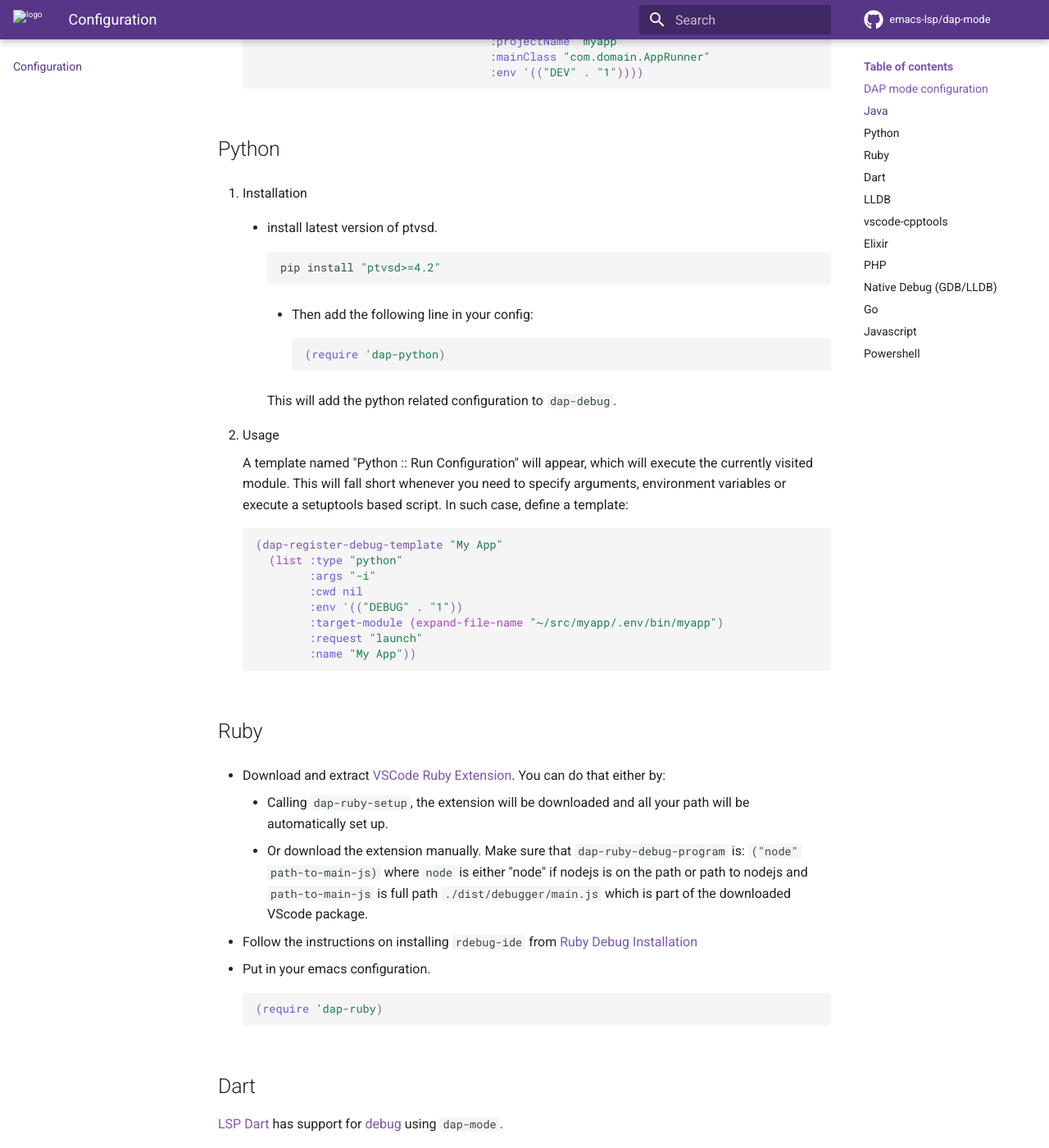
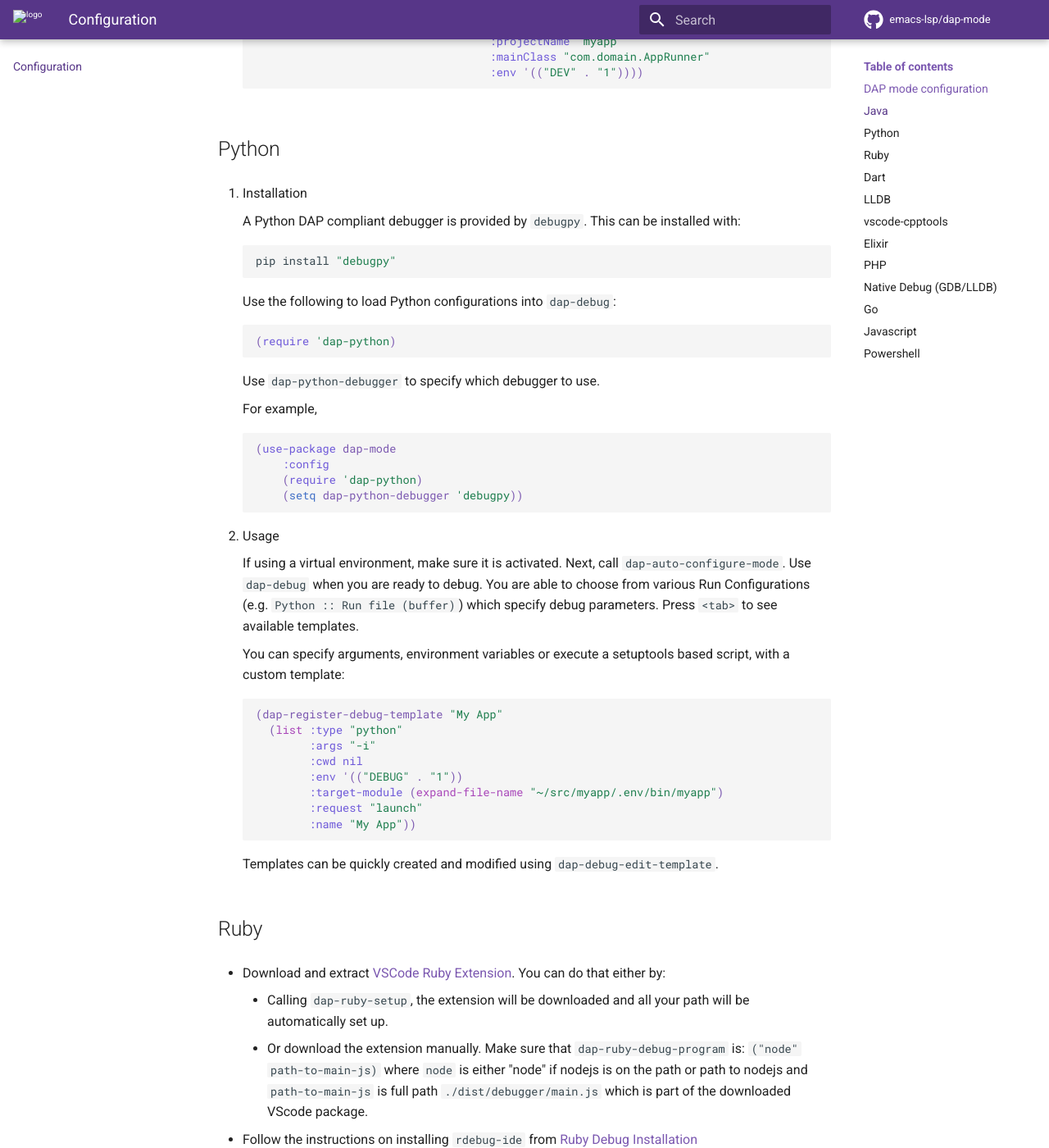
Before and after one commit to emacs-lsp/dap-mode, an MkDocs documentation site: the page built from docs/page/configuration.md, in a window 1280 px wide and 1400 px high, scrolled down 1624 px. Shown: the whole window at 82% size. Built offline with MkDocs 1.6.1 and Material for MkDocs 9.7.7, drawn with Linux system fonts in a browser that asks for light colours; comment, search, counter and statistics services are not loaded.

Commit message:
Update Python config with debugpy instructions
Remove outdated ptvsd instructions and flesh out explanation.  See #401.

````diff
--- a/docs/page/configuration.md
+++ b/docs/page/configuration.md
@@ -84,26 +84,40 @@ settings.
 
 1.  Installation
 
-      - install latest version of ptvsd.
+    A Python DAP compliant debugger is provided by `debugpy`.  This
+    can be installed with:
 
-        ``` bash
-        pip install "ptvsd>=4.2"
-        ```
+    ``` bash
+    pip install "debugpy"
+    ```
 
-          - Then add the following line in your config:
+    Use the following to load Python configurations into `dap-debug`:
 
-            ``` elisp
-            (require 'dap-python)
-            ```
+    ``` elisp
+    (require 'dap-python)
+    ```
 
-        This will add the python related configuration to `dap-debug`.
+    Use `dap-python-debugger` to specify which debugger to use.
+
+    For example,
+
+    ``` elisp
+    (use-package dap-mode
+        :config
+        (require 'dap-python)
+        (setq dap-python-debugger 'debugpy))
+    ```
 
 2.  Usage
 
-    A template named "Python :: Run Configuration" will appear, which
-    will execute the currently visited module. This will fall short
-    whenever you need to specify arguments, environment variables or
-    execute a setuptools based script. In such case, define a template:
+    If using a virtual environment, make sure it is activated.  Next,
+    call `dap-auto-configure-mode`.  Use `dap-debug` when you are
+    ready to debug.  You are able to choose from various Run
+    Configurations (e.g. `Python :: Run file (buffer)`) which specify
+    debug parameters.  Press `<tab>` to see available templates.
+
+    You can specify arguments, environment variables or execute a
+    setuptools based script, with a custom template:
 
     ``` elisp
     (dap-register-debug-template "My App"
@@ -115,6 +129,9 @@ settings.
             :request "launch"
             :name "My App"))
     ```
+
+    Templates can be quickly created and modified using
+    `dap-debug-edit-template`.
 
 ## Ruby
 
````
